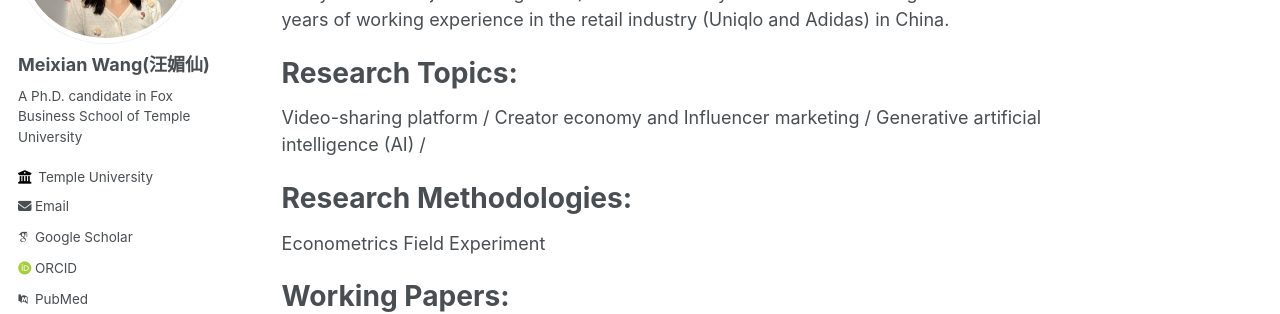
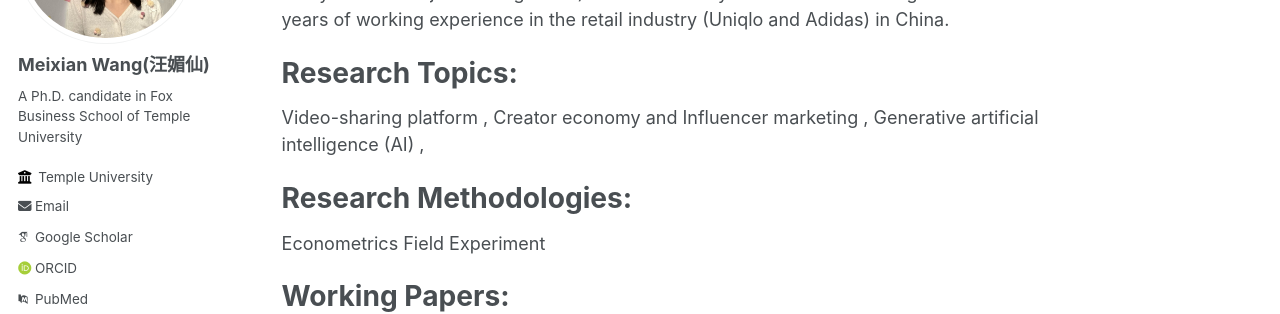
Before and after one commit to MeixianWang2/MeixianWang2.github.io, a Jekyll site: the page built from _pages/about.md, in a window 1280 px wide and 1216 px high. Shown: the part 223-537 px from the top of the window. Built offline with Jekyll 4.4.1, drawn with Linux system fonts in a browser that asks for light colours; some web fonts are replaced.

```diff
--- a/_pages/about.md
+++ b/_pages/about.md
@@ -11,9 +11,9 @@ Meixian(Mei) Wang is a PhD student in information systems management at Fox Busi
 
 Research Topics:
 ======
-Video-sharing platform /
-Creator economy and Influencer marketing /
-Generative artificial intelligence (AI) /
+Video-sharing platform ,
+Creator economy and Influencer marketing ,
+Generative artificial intelligence (AI) ,
 
 Research Methodologies:
 ======
```
